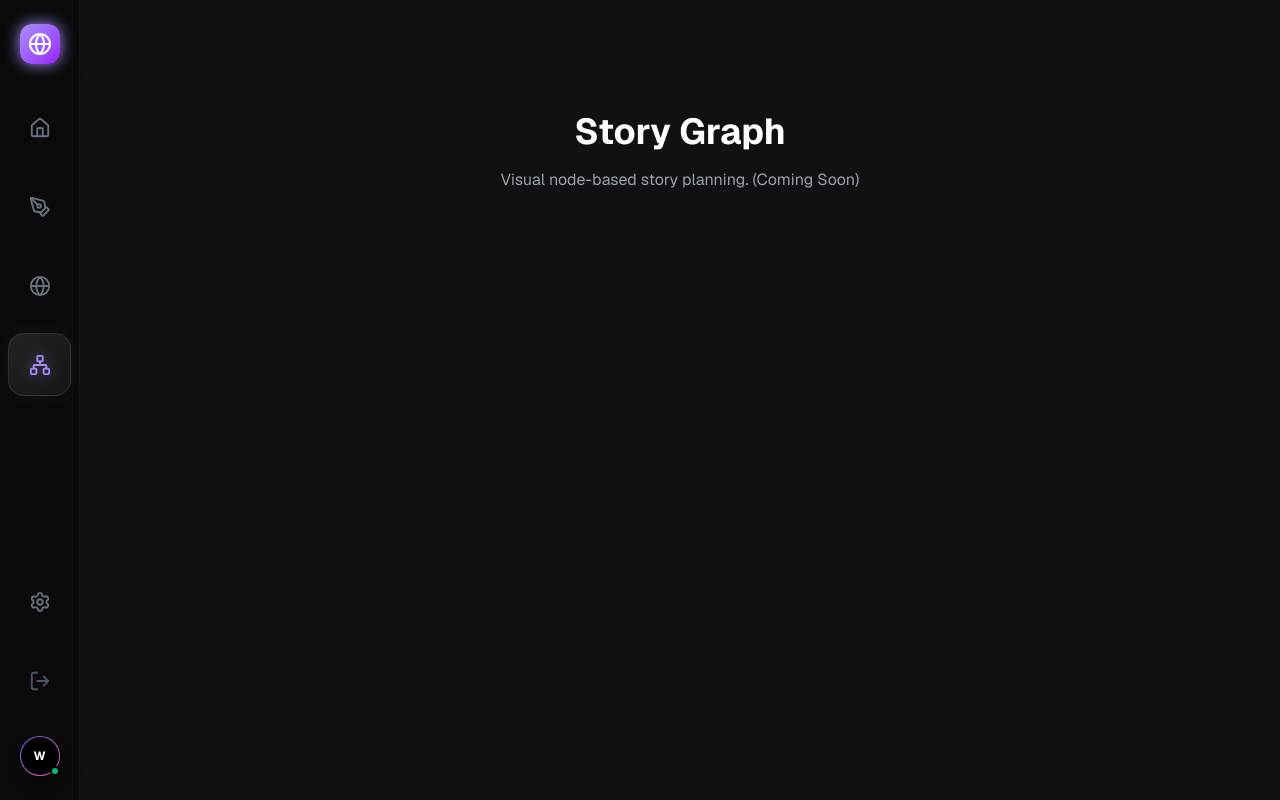
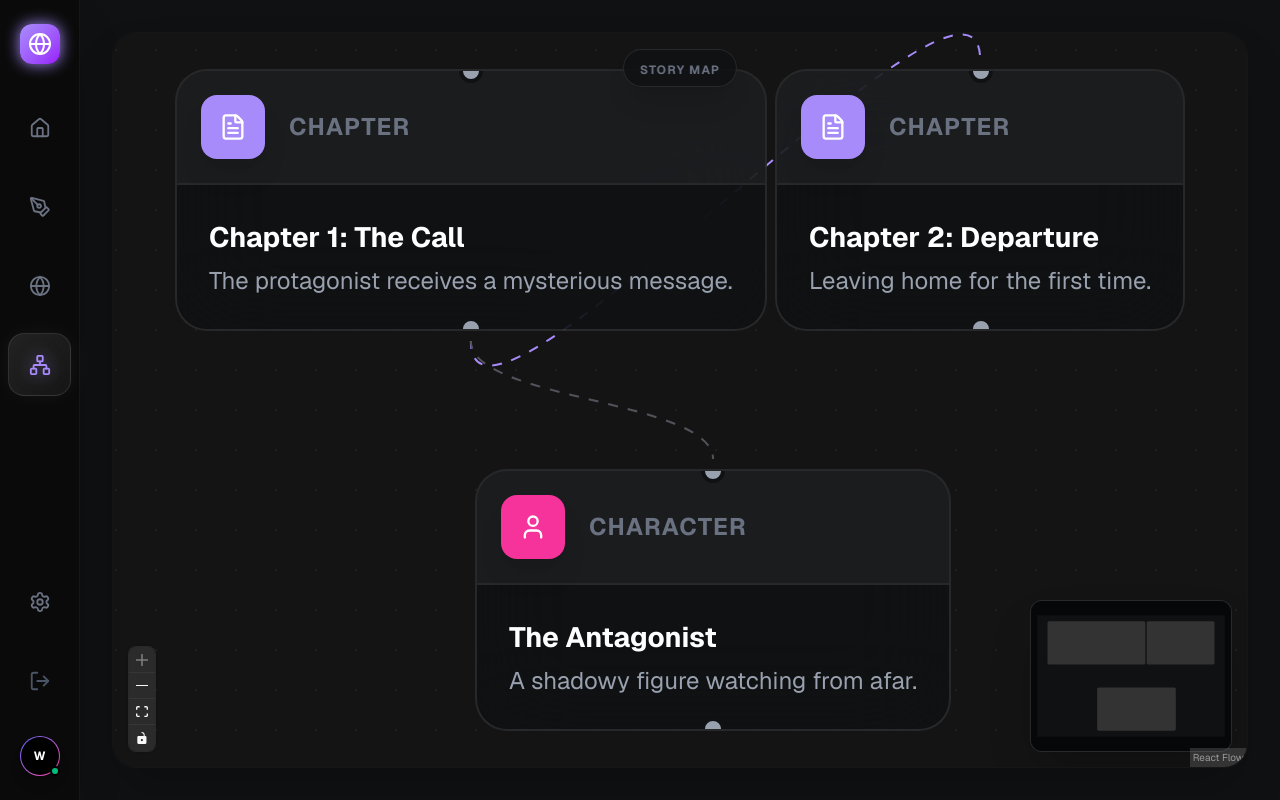
Before and after one commit to DaanHessen/NovelGraph, a Next.js app: page /editor/graph in a window 1280 px wide. Built offline with nearby package versions, Linux system fonts and the light colour scheme; no server answers; the database is empty.

Commit message:
implement react flow

```diff
--- /dev/null
+++ b/app/editor/graph/_components/StoryNode.tsx
@@ -0,0 +1,62 @@
+'use client';
+
+import { Handle, Position, NodeProps } from '@xyflow/react';
+import { memo } from 'react';
+import { FileText, User, MapPin } from 'lucide-react';
+import clsx from 'clsx';
+
+function cn(...inputs: (string | undefined | null | false)[]) {
+  return clsx(inputs);
+}
+
+const StoryNode = ({ data, selected }: NodeProps) => {
+  // Determine icon based on type (default to FileText)
+  const type = data.type || 'chapter';
+
+  let Icon = FileText;
+  let accentColor = 'bg-accent';
+  let accentShadow = 'shadow-[0_0_15px_var(--accent)]';
+
+  if (type === 'character') {
+      Icon = User;
+      accentColor = 'bg-pink-500';
+      accentShadow = 'shadow-[0_0_15px_rgba(236,72,153,0.5)]';
+  } else if (type === 'location') {
+      Icon = MapPin;
+      accentColor = 'bg-emerald-500';
+      accentShadow = 'shadow-[0_0_15px_rgba(16,185,129,0.5)]';
+  }
+
+  return (
+    <div
+        className={cn(
+            "relative min-w-[200px] rounded-2xl bg-[#0f1113]/80 backdrop-blur-xl border transition-all duration-300 group overflow-hidden",
+            selected ? "border-accent shadow-[0_0_30px_rgba(var(--accent-rgb),0.2)]" : "border-white/10 hover:border-white/20 hover:bg-[#0f1113]/90"
+        )}
+    >
+      {/* Handles */}
+      <Handle type="target" position={Position.Top} className="!w-3 !h-3 !bg-gray-400 !border-2 !border-[#0f1113] transition-colors group-hover:!bg-white" />
+      <Handle type="source" position={Position.Bottom} className="!w-3 !h-3 !bg-gray-400 !border-2 !border-[#0f1113] transition-colors group-hover:!bg-white" />
+
+      {/* Header with Type Indicator */}
+      <div className="flex items-center gap-3 p-3 border-b border-white/5 bg-white/5">
+        <div className={cn("w-8 h-8 rounded-lg flex items-center justify-center text-white shadow-lg", accentColor, accentShadow)}>
+            <Icon size={14} />
+        </div>
+        <div className="flex-1 min-w-0">
+            <div className="text-xs font-bold text-gray-500 uppercase tracking-wider">{type as string}</div>
+        </div>
+      </div>
+
+      {/* Content */}
+      <div className="p-4">
+        <div className="text-sm font-bold text-white mb-1">{data.label as string}</div>
+        <div className="text-xs text-gray-400 line-clamp-2">
+            {data.description as string || "No description provided."}
+        </div>
+      </div>
+    </div>
+  );
+};
+
+export default memo(StoryNode);
--- a/app/editor/graph/page.tsx
+++ b/app/editor/graph/page.tsx
@@ -1,8 +1,93 @@
+'use client';
+
+import { useCallback } from 'react';
+import {
+  ReactFlow,
+  Background,
+  Controls,
+  MiniMap,
+  useNodesState,
+  useEdgesState,
+  addEdge,
+  Connection,
+  Edge,
+  BackgroundVariant,
+} from '@xyflow/react';
+import '@xyflow/react/dist/style.css';
+
+import StoryNode from './_components/StoryNode';
+
+const nodeTypes = {
+  story: StoryNode,
+};
+
+const initialNodes = [
+  {
+    id: '1',
+    type: 'story',
+    position: { x: 100, y: 100 },
+    data: { label: 'Chapter 1: The Call', type: 'chapter', description: 'The protagonist receives a mysterious message.' }
+  },
+  {
+    id: '2',
+    type: 'story',
+    position: { x: 400, y: 100 },
+    data: { label: 'Chapter 2: Departure', type: 'chapter', description: 'Leaving home for the first time.' }
+  },
+    {
+    id: '3',
+    type: 'story',
+    position: { x: 250, y: 300 },
+    data: { label: 'The Antagonist', type: 'character', description: 'A shadowy figure watching from afar.' }
+  },
+];
+
+const initialEdges = [
+    { id: 'e1-2', source: '1', target: '2', animated: true, style: { stroke: '#a78bfa' } },
+    { id: 'e1-3', source: '1', target: '3', animated: true, style: { stroke: '#52525b', strokeDasharray: 5 } },
+];
+
 export default function GraphPage() {
-    return (
-      <div className="max-w-4xl mx-auto text-center py-20">
-        <h1 className="text-4xl font-bold mb-4 text-white">Story Graph</h1>
-        <p className="text-gray-400">Visual node-based story planning. (Coming Soon)</p>
+  const [nodes, setNodes, onNodesChange] = useNodesState(initialNodes);
+  const [edges, setEdges, onEdgesChange] = useEdgesState(initialEdges);
+
+  const onConnect = useCallback(
+    (params: Connection) => setEdges((eds) => addEdge({ ...params, animated: true, style: { stroke: '#a78bfa' } }, eds)),
+    [setEdges],
+  );
+
+  return (
+    <div className="h-[calc(100vh-4rem)] w-full rounded-3xl overflow-hidden border border-white/5 bg-[#0a0a0a] shadow-2xl relative">
+      <ReactFlow
+        nodes={nodes}
+        edges={edges}
+        onNodesChange={onNodesChange}
+        onEdgesChange={onEdgesChange}
+        onConnect={onConnect}
+        nodeTypes={nodeTypes}
+        fitView
+        className="bg-black"
+        colorMode="dark"
+      >
+        <Background
+            variant={BackgroundVariant.Dots}
+            gap={20}
+            size={1}
+            color="#333"
+            className="opacity-50"
+        />
+        <Controls className="bg-[#0f1113] border border-white/10 fill-white text-white rounded-lg overflow-hidden [&>button]:!border-white/5 [&>button:hover]:!bg-white/10" />
+        <MiniMap
+            className="!bg-[#0f1113] !border !border-white/10 rounded-xl overflow-hidden shadow-2xl"
+            nodeColor={() => '#333'}
+            maskColor="rgba(0,0,0,0.6)"
+        />
+      </ReactFlow>
+
+      {/* Floating Toolbar Placeholder */}
+      <div className="absolute top-4 left-1/2 -translate-x-1/2 px-4 py-2 bg-[#0f1113]/80 backdrop-blur-xl border border-white/10 rounded-full flex gap-4 shadow-xl">
+        <span className="text-xs font-bold text-gray-500 uppercase tracking-widest pt-1">Story Map</span>
       </div>
-    );
-  }
+    </div>
+  );
+}
--- a/package.json
+++ b/package.json
@@ -12,6 +12,7 @@
   "dependencies": {
     "@types/pg": "^8.16.0",
     "@types/uuid": "^10.0.0",
+    "@xyflow/react": "^12.10.0",
     "clsx": "^2.1.1",
     "framer-motion": "^12.24.11",
     "lucide-react": "^0.562.0",
```
Also changed, not shown: 1 other file (tests, documents, lock files or other folders).
